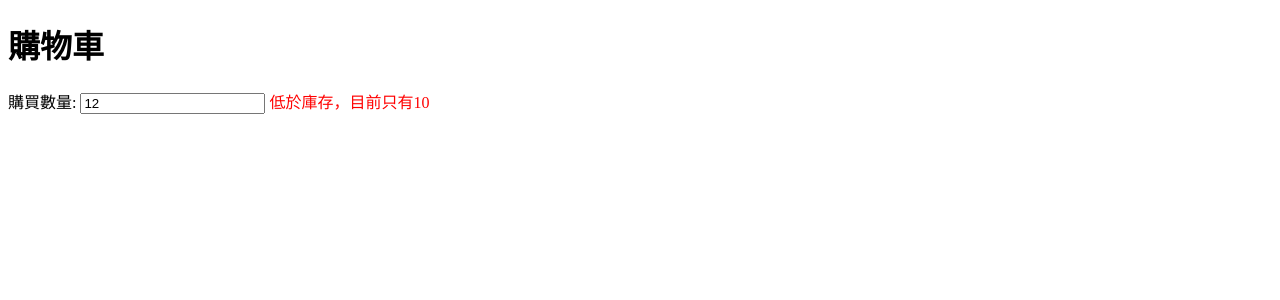
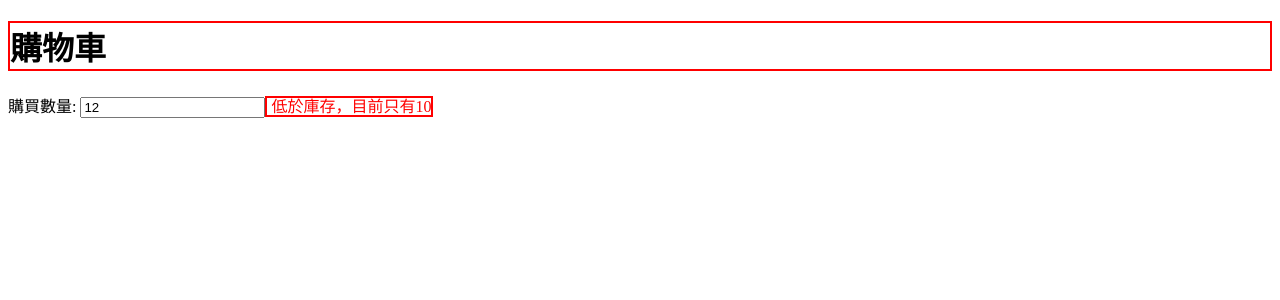
Before and after one commit to ZihLiangLin/Angular, an Angular app in the folder mydemo/u2247ws/: page / in a window 1280 px wide. Shown: the top 300 px of the page. Built offline with nearby package versions, Linux system fonts and the light colour scheme.

Commit message:
add 自訂屬性指令

```diff
--- a/mydemo/u2247ws/projects/mod05/src/app/app.component.html
+++ b/mydemo/u2247ws/projects/mod05/src/app/app.component.html
@@ -1,9 +1,9 @@
-<h1 #title1>
+<h1 InTheBox #title1>
   {{title}}
 </h1>
 購買數量:
 <input type="number" [(ngModel)]="Qty">
-<app-check-stock [Qty] = "Qty" [Stock]="Stock">
+<app-check-stock InTheBox [Qty] = "Qty" [Stock]="Stock">
   <span #span class="lower">
     低於庫存，目前只有{{Stock}}
   </span>
--- a/mydemo/u2247ws/projects/mod05/src/app/app.module.ts
+++ b/mydemo/u2247ws/projects/mod05/src/app/app.module.ts
@@ -4,11 +4,13 @@ import { BrowserModule } from '@angular/platform-browser';
 
 import { AppComponent } from './app.component';
 import { CheckStockComponent } from './check-stock/check-stock.component';
+import { InTheBoxDirective } from './in-the-box.directive';
 
 @NgModule({
   declarations: [
     AppComponent,
-    CheckStockComponent
+    CheckStockComponent,
+    InTheBoxDirective
   ],
   imports: [
     BrowserModule,
--- /dev/null
+++ b/mydemo/u2247ws/projects/mod05/src/app/in-the-box.directive.ts
@@ -0,0 +1,16 @@
+import { Directive, ElementRef } from '@angular/core';
+
+@Directive({
+  selector: '[InTheBox]'
+})
+export class InTheBoxDirective {
+
+  constructor(private el: ElementRef) {
+    this.putInTheBox("solid 2px red");
+  }
+
+  private putInTheBox(BorderStyle:string){
+    this.el.nativeElement.style.border = BorderStyle;
+  }
+
+}
```
